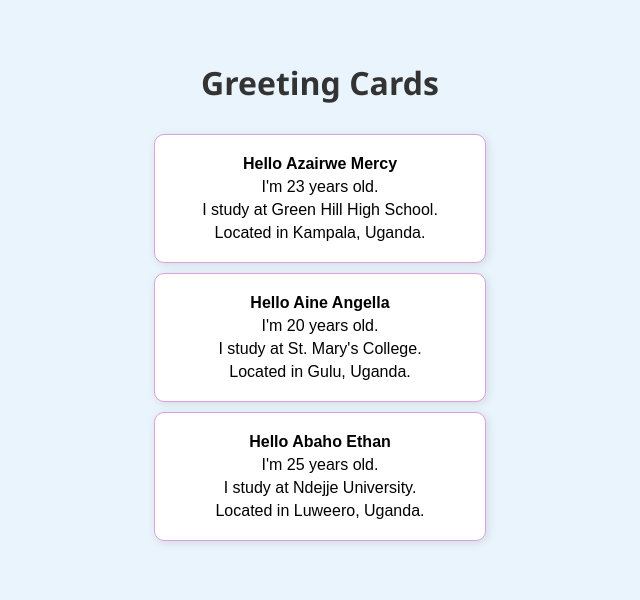
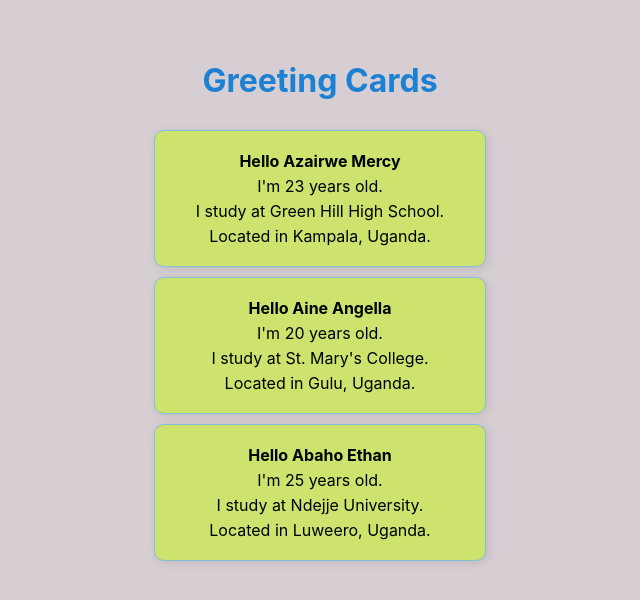
Before and after one commit to MERCY20247/React-assignment, a React (Create React App) app: page / in a window 1280 px wide. Shown: the top 600 px of the page, without its empty margins (320-960 px from the left). Built offline with nearby package versions, Linux system fonts and the light colour scheme.

Commit message:
react homework

```diff
--- a/src/App.css
+++ b/src/App.css
@@ -41,13 +41,12 @@
 
   .App {
   text-align: center;
-  background-color: #eaf4fc;
+  background-color: #d6ced3;
   min-height: 100vh;
   padding: 40px;
-  font-family: 'Segoe UI', Tahoma, Geneva, Verdana, sans-serif;
 }
 
 h1 {
-  color: #333;
+  color: #1d81d3;
   margin-bottom: 30px;
 }
--- a/src/Greet.css
+++ b/src/Greet.css
@@ -1,12 +1,11 @@
 .greet-card {
-  background-color: white;
-  border: 1px solid plum;
+  background-color: rgb(206, 227, 110);
+  border: 1px solid rgb(131, 192, 214);
   border-radius: 10px;
   padding: 15px;
   margin: 10px auto;
   width: 300px;
   box-shadow: 2px 2px 10px rgba(0,0,0,0.1);
-  font-family: Arial, sans-serif;
 }
 
 .greet-card p {
```
